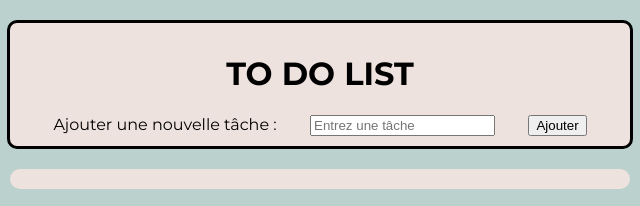
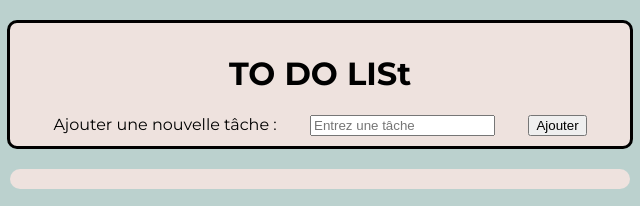
Before and after one commit to AyoubTahar/ToDo, a plain HTML site: page index.html in a window 1280 px wide. Shown: the top 206 px of the page, 320-960 px from the left. Drawn offline with Linux system fonts and the light colour scheme.

Commit message:
test de comit

```diff
--- a/index.html
+++ b/index.html
@@ -12,7 +12,7 @@
 <body>
     <header>
         <h1>
-            TO DO LIST
+            TO DO LISt
         </h1>
         <div id="add-new-task">
             <!-- Étiquette et champ de saisie -->
```
